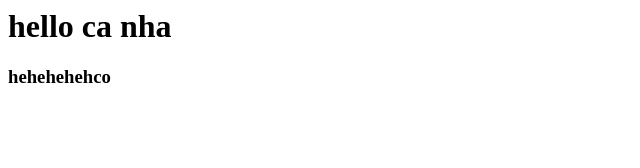
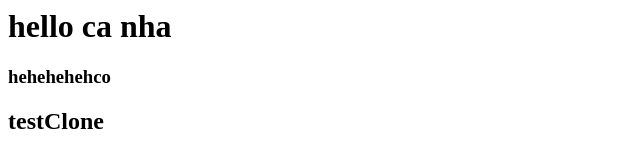
Before and after one commit to Trongphuc38/git_test, a plain HTML site: page index.html in a window 1280 px wide. Shown: the whole page, without its empty margins (0-640 px from the left). Drawn offline with Linux system fonts and the light colour scheme.

Commit message:
Update index.html

```diff
--- a/index.html
+++ b/index.html
@@ -1,2 +1,3 @@
 <h1>hello ca nha</h1>
 <h3>hehehehehco</h3>
+<h2>testClone</h2>
```
